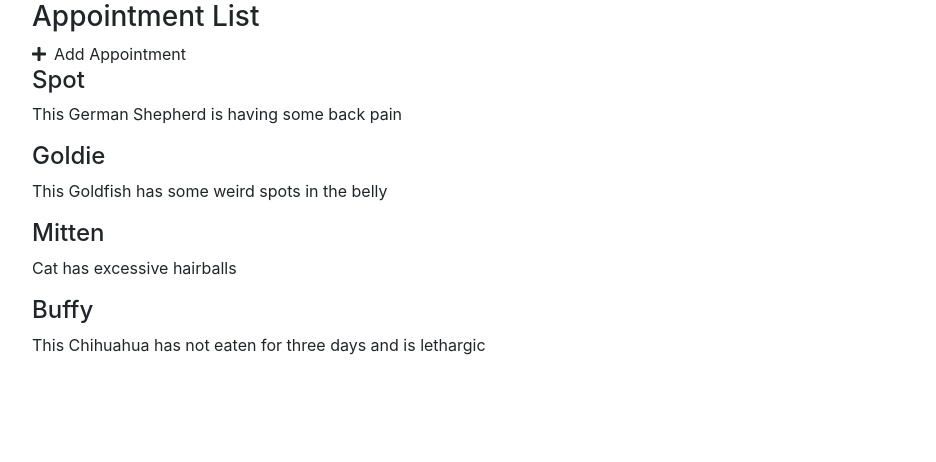
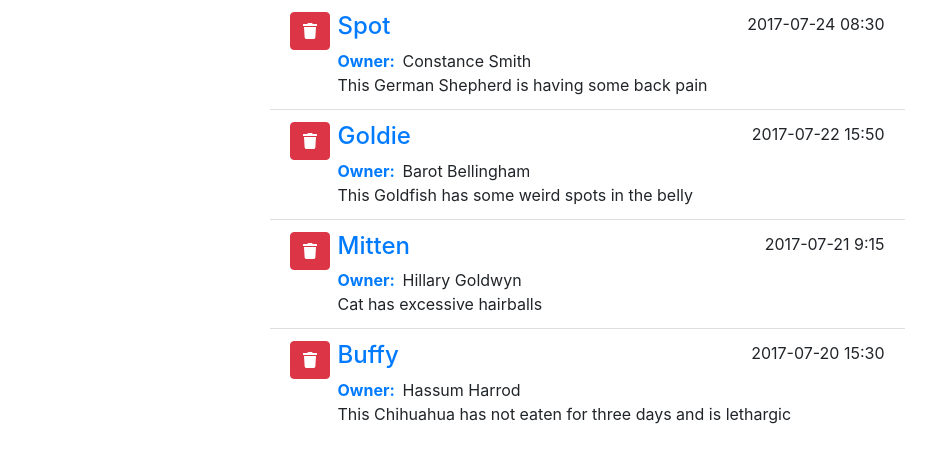
Before and after one commit to Dmitry-White/Vue.js-Playground, a Vue app in the folder vue-interface/: page / in a window 1280 px wide. Shown: the top 462 px of the page, without its empty margins (53-989 px from the left). Built offline with nearby package versions, Linux system fonts and the light colour scheme.

Commit message:
Add bootstrap classes to AppointmentList

```diff
--- a/vue-interface/src/App.vue
+++ b/vue-interface/src/App.vue
@@ -1,14 +1,12 @@
 <template>
   <section id="main-app" class="container">
-    <h3>{{ title }}</h3>
-    <FontAwesomeIcon icon="plus" class="mr-2" />Add Appointment
-
-    <AppointmentList :appointments="appointments" />
+    <div class="row justify-content-center">
+      <AppointmentList :appointments="appointments" />
+    </div>
   </section>
 </template>
 
 <script>
-import { FontAwesomeIcon } from "@fortawesome/vue-fontawesome";
 import axios from "axios";
 
 import AppointmentList from "./components/AppointmentList";
@@ -17,12 +15,10 @@
   name: "MainApp",
   data() {
     return {
-      title: "Appointment List",
       appointments: [],
     };
   },
   components: {
-    FontAwesomeIcon,
     AppointmentList,
   },
   mounted() {
--- a/vue-interface/src/components/AppointmentList.vue
+++ b/vue-interface/src/components/AppointmentList.vue
@@ -1,16 +1,39 @@
 <template>
-  <section id="appointments">
-    <div v-for="(item, index) in appointments" :key="index">
-      <h4>{{ item.petName }}</h4>
-      <p>{{ item.aptNotes }}</p>
+  <section id="appointments" class="col-12 col-md-10 col-lg-7">
+    <div class="list-group list-group-flush">
+      <div
+        class="list-group-item d-flex align-items-start"
+        v-for="(item, index) in appointments"
+        :key="index"
+      >
+        <button class="mr-2 btn btn-small btn-danger">
+          <FontAwesomeIcon icon="trash" />
+        </button>
+        <div class="w-100">
+          <div class="d-flex justify-content-between">
+            <span class="h4 text-primary">{{ item.petName }}</span>
+            <span class="float-right">{{ item.aptDate }}</span>
+          </div>
+          <div class="owner-name">
+            <span class="font-weight-bold text-primary mr-1">Owner: </span>
+            <span>{{ item.petOwner }}</span>
+          </div>
+          <div>{{ item.aptNotes }}</div>
+        </div>
+      </div>
     </div>
   </section>
 </template>
 
 <script>
+import { FontAwesomeIcon } from "@fortawesome/vue-fontawesome";
+
 export default {
   name: "AppointmentList",
   props: ["appointments"],
+  components: {
+    FontAwesomeIcon,
+  },
 };
 </script>
 
```
